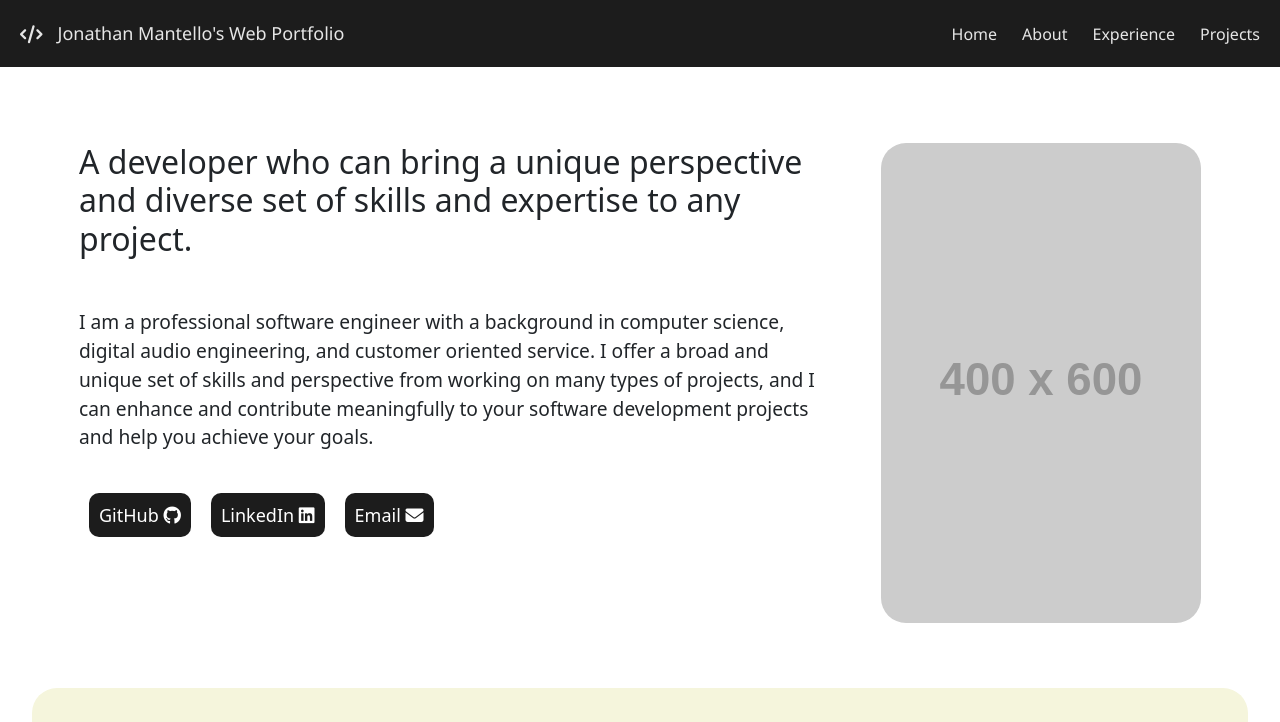
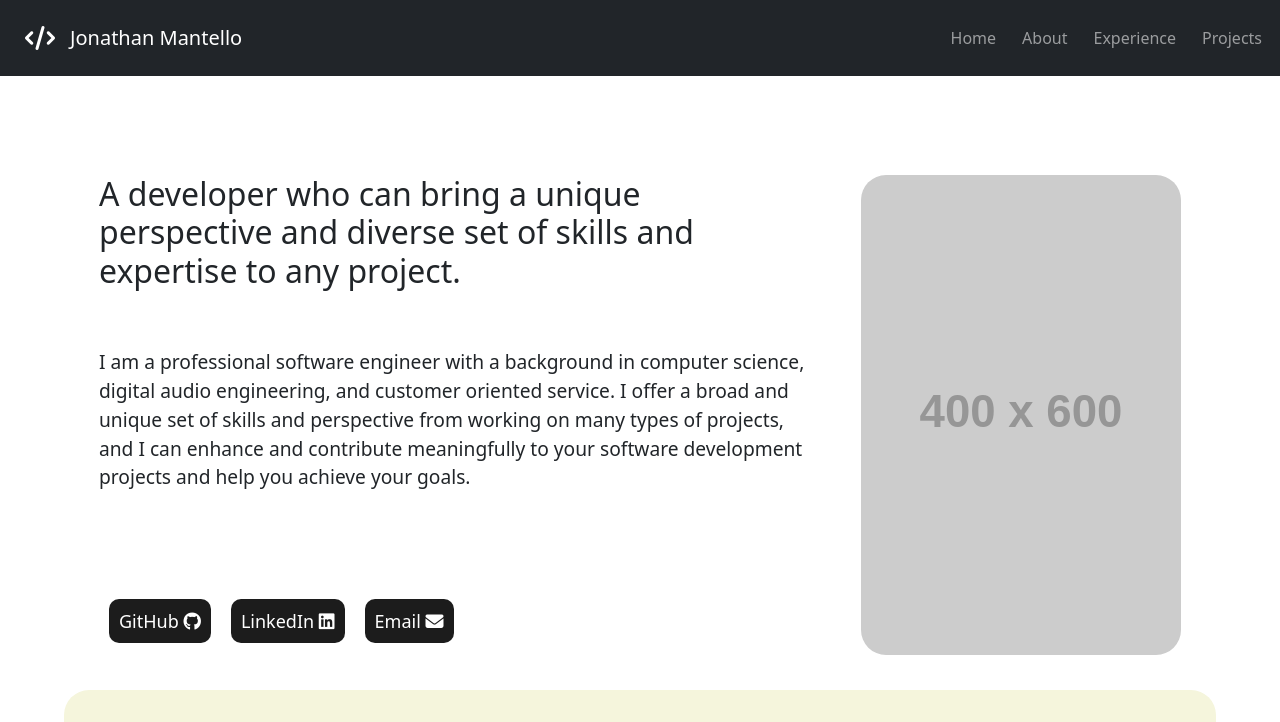
Before and after one commit to JMantello/jmantello-portfolio, a plain HTML site: page index.html in a window 1280 px wide. Shown: the top 722 px of the page. Drawn offline with nearby package versions, Linux system fonts and the light colour scheme; placeholder pictures from the web are drawn by us.

Commit message:
add Bootstrap navbar

```diff
--- a/index.html
+++ b/index.html
@@ -16,7 +16,7 @@
 </head>
 
 <body>
-    <nav class="sticky">
+    <!-- <nav class="navbar">
         <ul>
             <li id="brand-title">
                 <a href="index.html">
@@ -29,6 +29,33 @@
             <li><a href="#experience">Experience</a></li>
             <li><a href="#projects">Projects</a></li>
         </ul>
+    </nav> -->
+    <nav class="navbar navbar-expand-lg navbar-dark bg-dark">
+        <a class="navbar-brand" href="#">
+            <i class="fa-solid fa-code"></i>
+            <span>Jonathan Mantello</span>
+        </a>
+        <button class="navbar-toggler" type="button" data-toggle="collapse" data-target="#navbarSupportedContent"
+            aria-controls="navbarSupportedContent" aria-expanded="false" aria-label="Toggle navigation">
+            <span class="navbar-toggler-icon"></span>
+        </button>
+
+        <div class="collapse navbar-collapse" id="navbarSupportedContent">
+            <ul class="navbar-nav mr-auto">
+                <li class="nav-item active">
+                    <a class="nav-link" href="#">Home <span class="sr-only">(current)</span></a>
+                </li>
+                <li class="nav-item">
+                    <a class="nav-link" href="#about-me">About</a>
+                </li>
+                <li class="nav-item">
+                    <a class="nav-link" href="#experience">Experience</a>
+                </li>
+                <li class="nav-item">
+                    <a class="nav-link" href="#projects">Projects</a>
+                </li>
+            </ul>
+        </div>
     </nav>
     <main>
         <section id="introduction">
--- a/style.css
+++ b/style.css
@@ -28,49 +28,23 @@ header {
 }
 
 /* Navbar */
-nav {
-    display: flex;
-    backdrop-filter: blur(40px);
-    background-color: var(--background-color);
+nav ul {
+    width: 100%;
+    padding: 10px;
+    gap: 10px;
+    justify-content: flex-end;
 }
 
-nav ul {
-    width: 100%;
-    margin: auto;
-    padding: 20px;
-    list-style-type: none;
-    display: flex;
-    gap: 25px;
-    justify-content: flex-end;
-    align-items: center;
-
-}
-
-nav a {
-    color: #e6e6e6;
-    text-decoration: 0;
-    font-family: 'Segoe UI', Tahoma, Geneva, Verdana, sans-serif
-}
-
-nav a:hover {
-    color: #fff;
-    transition: 1s;
-}
-
-#brand-title {
-    margin-right: auto;
-}
-
-#brand-title a {
+.navbar-brand {
+    padding-left: 25px;
     display: flex;
     align-items: center;
     gap: 15px;
-    font-size: large;
+    font-weight: 300;
 }
 
-#brand-title a:hover {
-    /* Keep invisible bottom border */
-    border-bottom: none
+.navbar-brand i {
+    font-size: larger;
 }
 
 .sticky {
@@ -86,11 +60,11 @@ main {}
 section {
     width: min(90%, 1800px);
     margin: auto;
-    padding: 15px;
+    padding: 35px;
 }
 
 #introduction {
-    margin-top: max(10%, 100px);
+    margin-top: 5%;
     display: flex;
     gap: min(50px, 10%);
 }
@@ -104,12 +78,11 @@ section {
 #introduction p {
     font-size: larger;
     line-height: 1.5;
-    margin-top: 50px;
-    margin-bottom: 50px;
+    padding: 50px 0;
 }
 
 #links {
-    margin-top: 50px;
+    padding-top: 50px;
     display: flex;
     flex-wrap: wrap;
     font-size: large;
@@ -125,11 +98,23 @@ section {
     transition: 0.5s;
 }
 
+@media screen and (max-width: 900px) {
+    #introduction {
+        flex-direction: column;
+        align-items: center;
+    }
+
+    #introduction p {
+        padding: 25px;
+    }
+
+    #introduction img {
+        max-width: 100%;
+    }
+
+}
+
 #about-me {
-    width: min(95%, 2000px);
     background-color: beige;
-    margin-top: 50px;
-    margin-bottom: 50px;
-    padding: 45px;
     border-radius: 25px;
 }
```
